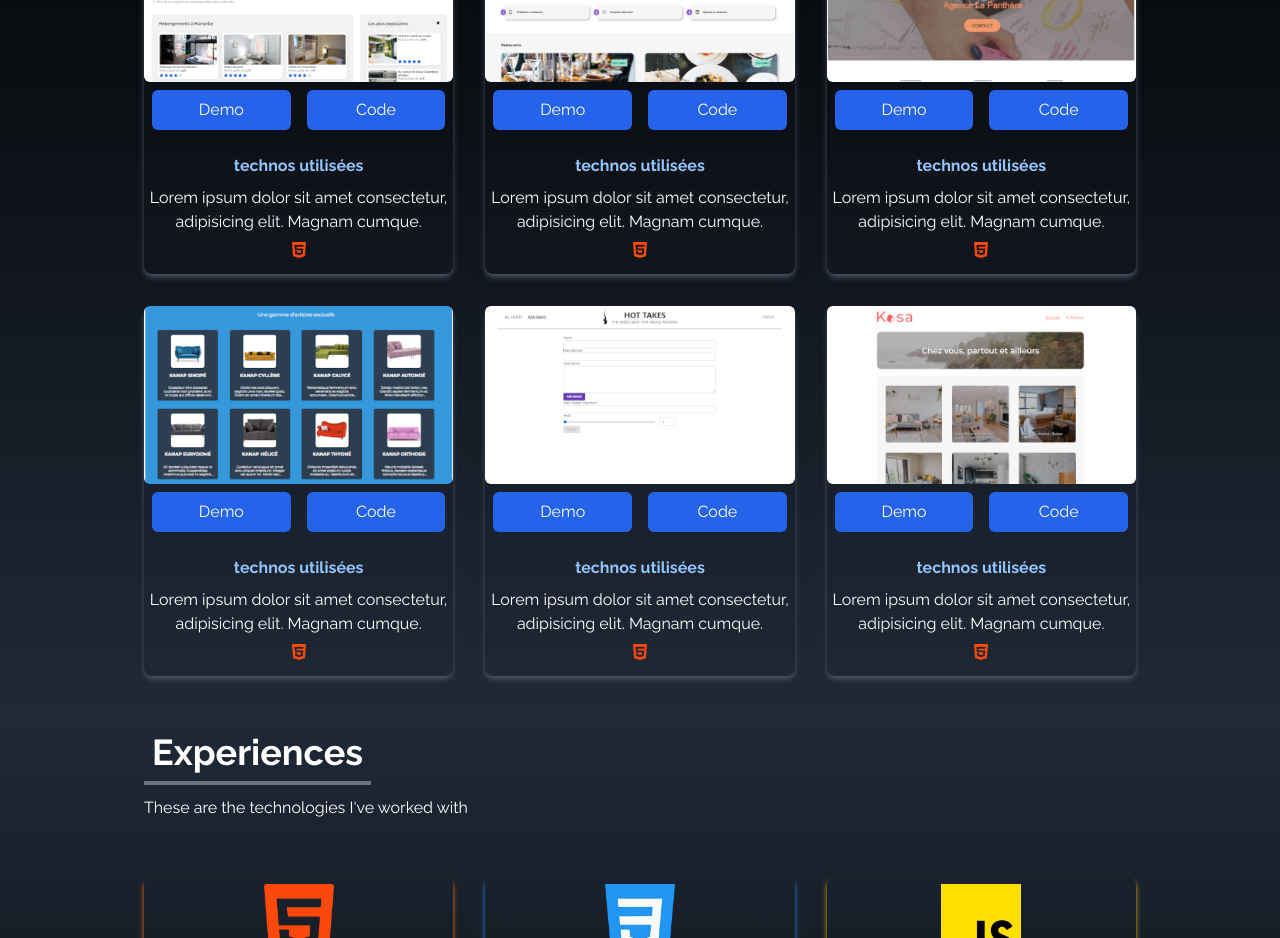
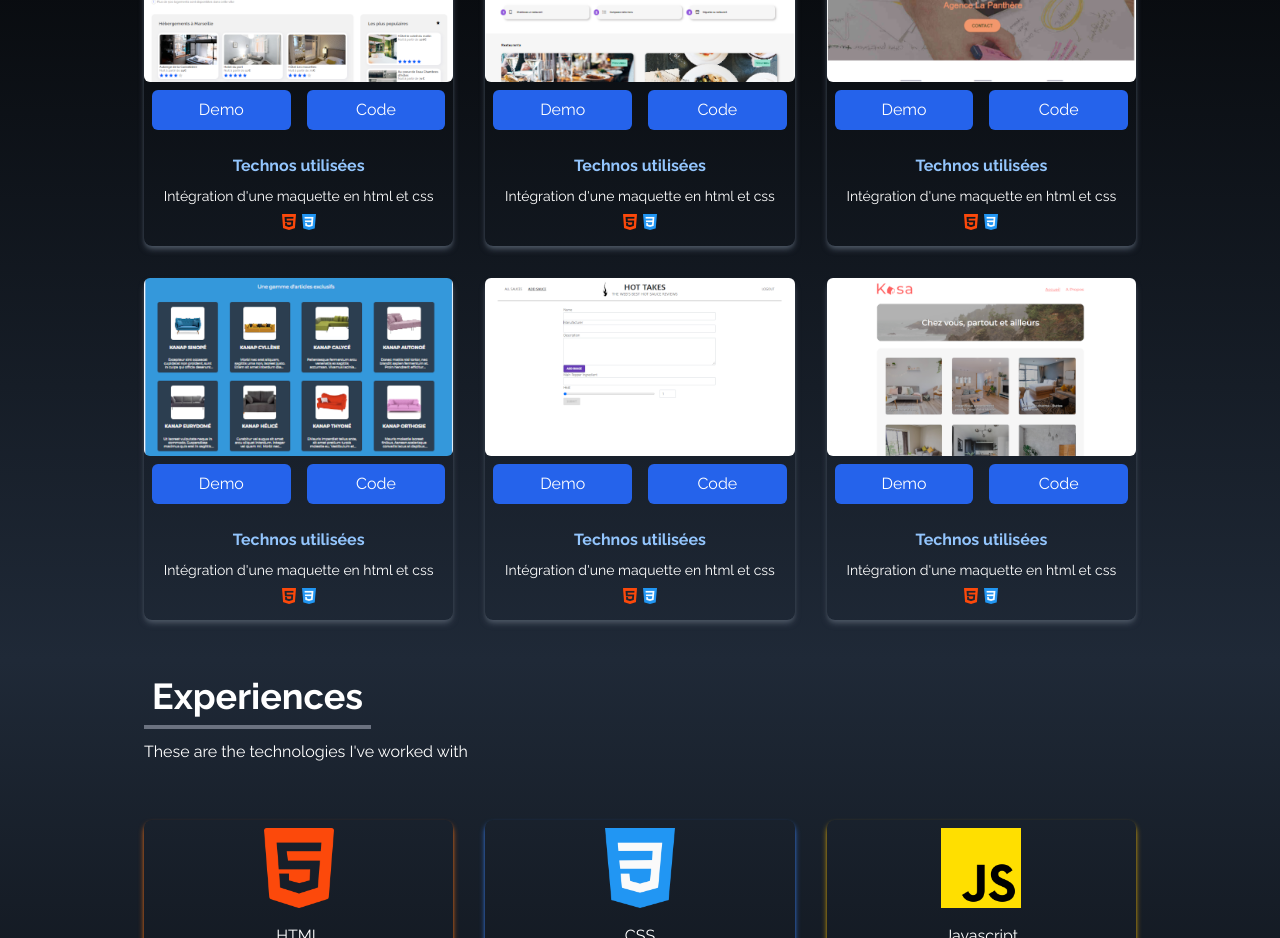
Before and after one commit to Manidoux41/portfolio-manidev2, a React (Vite) app: page / in a window 1280 px wide. Shown: the part 1880-2818 px from the top of the page. Built offline with nearby package versions, Linux system fonts and the light colour scheme.

Commit message:
add css style on portfolio

```diff
--- a/src/components/Portfolio.jsx
+++ b/src/components/Portfolio.jsx
@@ -6,6 +6,7 @@ import kanap from "../assets/portfolio/kanap.png";
 import pikante from "../assets/portfolio/pikante.png";
 import kasa from "../assets/portfolio/kasa.png";
 import html from '../assets/technos/html.png';
+import css from '../assets/technos/css.png'
 
 const Portfolio = () => {
   const portfolios = [
@@ -14,36 +15,48 @@ const Portfolio = () => {
       src: booki,
       demo: 'https://manidoux41.github.io/booki_v5/',
       code: 'https://github.com/Manidoux41/booki_v5.git',
+      technos: [html, css],
+      description: "Intégration d'une maquette en html et css"
     },
     {
       id: 2,
       src: ohmyfood,
       demo: 'https://manidoux41.github.io/ohMyfood_v4/',
       code: 'https://github.com/Manidoux41/ohMyfood_v4.git',
+      technos: [html, css],
+      description: "Intégration d'une maquette en html et css"
     },
     {
       id: 3,
       src: lapanthere,
       demo: 'https://la-panthere-v3.vercel.app',
       code: 'https://github.com/Manidoux41/la_panthere_v3.git',
+      technos: [html, css],
+      description: "Intégration d'une maquette en html et css"
     },
     {
       id: 4,
       src: kanap,
       demo: 'https://front-p5.vercel.app',
       code: 'https://github.com/Manidoux41/back-p5.git',
+      technos: [html, css],
+      description: "Intégration d'une maquette en html et css"
     },
     {
       id: 5,
       src: pikante,
       demo: 'https://front-pikante.vercel.app',
       code: 'https://github.com/Manidoux41/Pikante_v4',
+      technos: [html, css],
+      description: "Intégration d'une maquette en html et css"
     },
     {
       id: 6,
       src: kasa,
       demo: 'https://kasa-v2.vercel.app',
       code: 'https://github.com/Manidoux41/kasa_v3.git',
+      technos: [html, css],
+      description: "Intégration d'une maquette en html et css"
     },
   ];
 
@@ -58,7 +71,7 @@ const Portfolio = () => {
           <p className=" py-6">Check out some of my work right here</p>
         </div>
         <div className=" grid sm:grid-cols-2 md:grid-cols-3 gap-8 px-12 sm:px-0 ">
-        {portfolios.map(({ id, src,demo,code }) => (
+        {portfolios.map(({ id, src,demo,code,description, technos }) => (
             <div key={id} className="shadow-md shadow-gray-600 rounded-lg ">
               <img
                 src={src}
@@ -73,11 +86,13 @@ const Portfolio = () => {
                   Code
                 </a>
               </div>
-              <div className="flex flex-col items-center py-4 w-full mx-auto">
-                <p className="font-bold text-blue-300">technos utilisées</p>
-                <p className="py-2 text-center">Lorem ipsum dolor sit amet consectetur, adipisicing elit. Magnam cumque.</p>
-                <div className="flex justify-center">
-                  <img src={html} alt="technos"  className="h-4 w-4"/>
+              <div className="flex flex-col items-center p-4 w-full mx-auto">
+                <p className="font-bold text-blue-300">Technos utilisées</p>
+                <p className="py-2 text-center text-sm">{description}</p>
+                <div className="flex justify-center gap-1">
+                  {technos.map(tech => (
+                    <img src={tech} alt="techno" className="h-4 w-4"/>
+                  ))}
                 </div>
               </div>
             </div>
```
